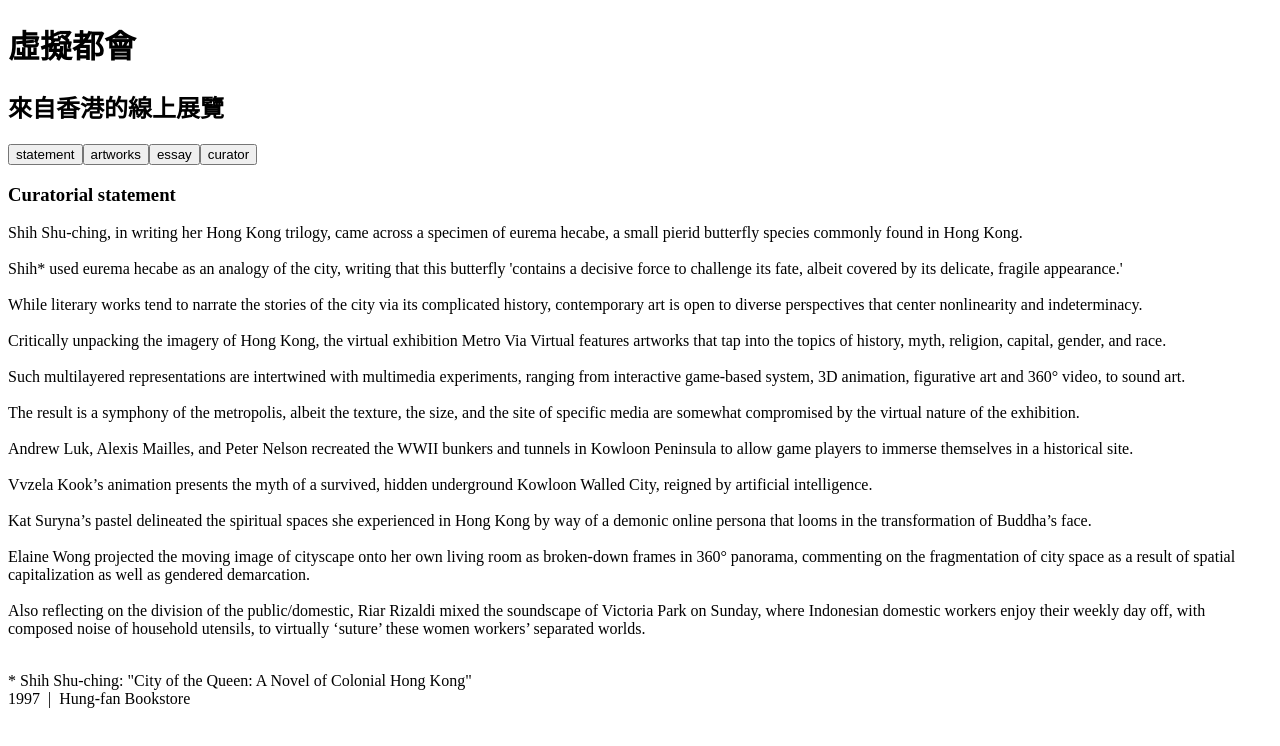
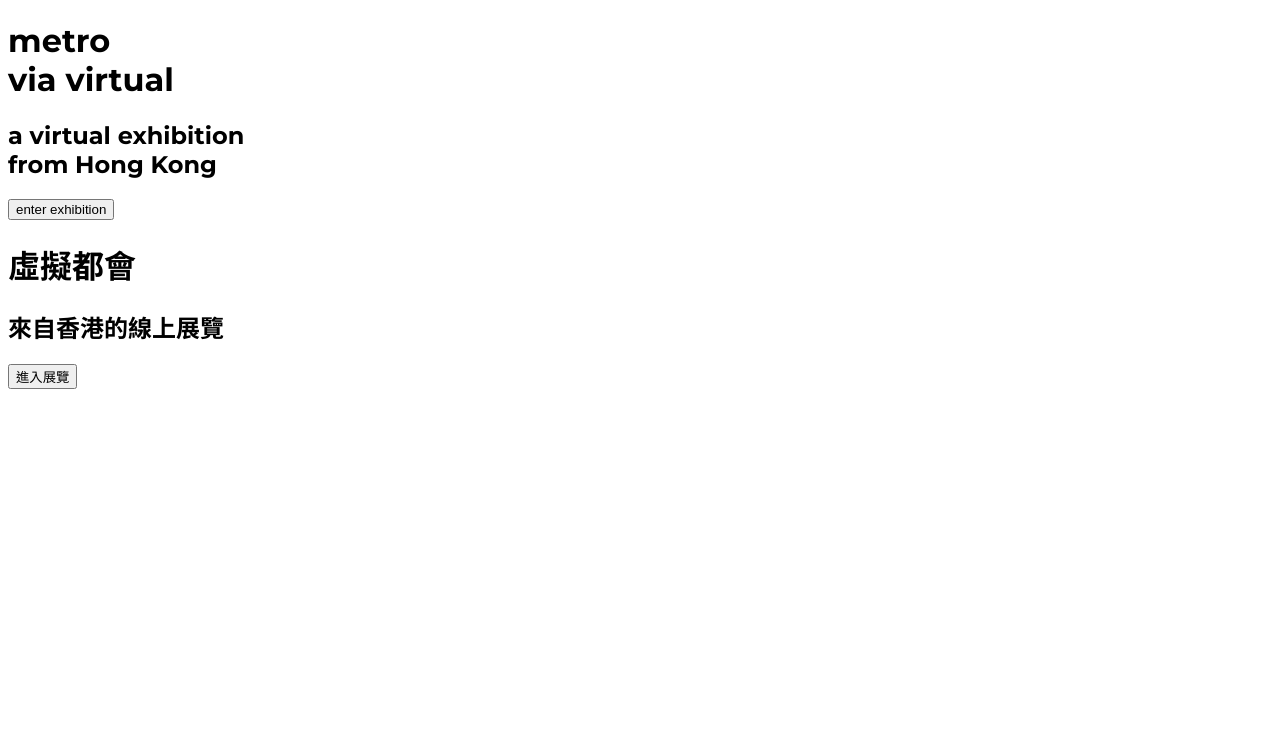
Before and after one commit to martontokes/metro-via-virtual, a Next.js app: page / in a window 1280 px wide. Shown: the top 746 px of the page. Built offline with nearby package versions, Linux system fonts and the light colour scheme.

Commit message:
cleaning

```diff
--- a/App.js
+++ b/App.js
@@ -3,6 +3,7 @@ import React, { useEffect, useState, useMemo } from "react"
 import Menu from "components/Menu"
 import Header from "components/Header"
 import Content from "components/Content"
+import WelcomeScreen from "components/WelcomeScreen"
 
 import detectLanguage from "/modules/detect-language.mjs"
 
@@ -11,16 +12,16 @@ export default function App() {
   const [language, setLanguage] = useState('');
   const [exhibition, setExhibition] = useState('');
   const [artworks, setArtworks] = useState('');
-  const [userHasEntered, enterUser] = useState('');
+  const [isWelcomeScreenOn, setWelcomeScreen] = useState(true);
   const [loadingProgress, setLoadingProgress] = useState(0);
 
-  const site = { language, setLanguage, exhibition, setExhibition, artworks, setArtworks, enterUser, loadingProgress, setLoadingProgress };
+  const site = { language, setLanguage, exhibition, setExhibition, artworks, setArtworks, setWelcomeScreen, loadingProgress, setLoadingProgress };
 
     return (
 
       <>
 
-        { userHasEntered ? <WelcomeScreen site={site} /> :
+        { isWelcomeScreenOn ? <WelcomeScreen site={site} /> :
 
         <>
         <Header site={site} />
@@ -35,10 +36,3 @@ export default function App() {
     )
 
 }
-
-export async function getServerSideProps() {
-
-  const userLanguage = req ? req.headers['accept-language'] : navigator.language || navigator.userLanguage;
-  console.log(userLanguage);
-  return { userLanguage };
-}
--- a/src/components/Content.js
+++ b/src/components/Content.js
@@ -9,14 +9,21 @@ import 'swiper/css';
 import 'swiper/css/pagination';
 import 'swiper/css/scrollbar';
 
-import Statement from "./content/English/Statement";
-import Essay from "./content/English/Essay";
-import Curator from "./content/English/Curator";
-import Domestik from "./content/English/Artworks/Domestik";
-import Illumination from "./content/English/Artworks/Illumination";
-import Confidential from "./content/English/Artworks/Confidential";
-import Autosave from "./content/English/Artworks/Autosave";
-import Butterflies from "./content/English/Artworks/Butterflies";
+import Statement from "/src/components/content/English/Statement";
+import Essay from "/src/components/content/English/Essay";
+import Curator from "/src/components/content/English/Curator";
+import Domestik from "/src/components/content/English/Artworks/Domestik";
+import Illumination from "/src/components/content/English/Artworks/Illumination";
+import Confidential from "/src/components/content/English/Artworks/Confidential";
+import Autosave from "/src/components/content/English/Artworks/Autosave";
+import Butterflies from "/src/components/content/English/Artworks/Butterflies";
+import StatementZh from "/src/components/content/Chinese/StatementZh";
+import CuratorZh from "/src/components/content/Chinese/CuratorZh";
+import DomestikZh from "/src/components/content/Chinese/Artworks/DomestikZh";
+import IlluminationZh from "/src/components/content/Chinese/Artworks/IlluminationZh";
+import ConfidentialZh from "/src/components/content/Chinese/Artworks/ConfidentialZh";
+import AutosaveZh from "/src/components/content/Chinese/Artworks/AutosaveZh";
+import ButterfliesZh from "/src/components/content/Chinese/Artworks/ButterfliesZh";
 
 export default function Content({ site }) {
 
@@ -37,25 +44,21 @@ export default function Content({ site }) {
         onInit={(swiper) => {site.setExhibition(swiper);}}
         onSlideChange={(swiper) => {site.setExhibition(swiper);}}>
 
-          <SwiperSlide><Statement /></SwiperSlide>
+              {(site.language == "english") ? <Statement /> : <StatementZh /> }
           <SwiperSlide>
 
             <Swiper {...artworksSwiperConfig}
             onInit={(swiper) => {site.setArtworks(swiper);}}
             onSlideChange={(swiper) => {site.setArtworks(swiper);}}>
 
-              <SwiperSlide><Domestik incrementLoad={incrementLoad} /></SwiperSlide>
-              <SwiperSlide><Illumination incrementLoad={incrementLoad} /></SwiperSlide>
-              <SwiperSlide><Confidential incrementLoad={incrementLoad} /></SwiperSlide>
-              <SwiperSlide><Autosave incrementLoad={incrementLoad} /></SwiperSlide>
-              <SwiperSlide><Butterflies /></SwiperSlide>
+              {(site.language == "english") ? <EnglishArtworks incrementLoad={incrementLoad} /> : <ChineseArtworks incrementLoad={incrementLoad} /> }
 
             </Swiper>
 
           </SwiperSlide>
 
-          <SwiperSlide><Essay /></SwiperSlide>
-          <SwiperSlide><Curator /></SwiperSlide>
+          {(site.language == "english") ? <Essay /> : null }
+          {(site.language == "english") ? <Curator /> : <CuratorZh /> }
 
         </Swiper>
 
@@ -64,3 +67,35 @@ export default function Content({ site }) {
     );
 
 }
+
+function EnglishArtworks({incrementLoad}) {
+
+  return (
+
+    <>
+    <SwiperSlide><Domestik incrementLoad={incrementLoad} /></SwiperSlide>
+    <SwiperSlide><Illumination incrementLoad={incrementLoad} /></SwiperSlide>
+    <SwiperSlide><Confidential incrementLoad={incrementLoad} /></SwiperSlide>
+    <SwiperSlide><Autosave incrementLoad={incrementLoad} /></SwiperSlide>
+    <SwiperSlide><Butterflies /></SwiperSlide>
+    </>
+
+  )
+
+}
+
+function ChineseArtworks({incrementLoad}) {
+
+  return (
+
+    <>
+    <SwiperSlide><DomestikZh incrementLoad={incrementLoad} /></SwiperSlide>
+    <SwiperSlide><IlluminationZh incrementLoad={incrementLoad} /></SwiperSlide>
+    <SwiperSlide><ConfidentialZh incrementLoad={incrementLoad} /></SwiperSlide>
+    <SwiperSlide><AutosaveZh incrementLoad={incrementLoad} /></SwiperSlide>
+    <SwiperSlide><ButterfliesZh /></SwiperSlide>
+    </>
+
+  )
+
+}
--- a/src/components/Menu.js
+++ b/src/components/Menu.js
@@ -4,10 +4,10 @@ export default function Menu({site}) {
 
     <>
       <div id="mainMenu">
-        <button onClick={() => statementButtonClickHandler(exhibitionSwiper, artworksSwiper)} className="menubutton activeButton">statement</button>
-        <button onClick={() => artworksButtonClickHandler(exhibitionSwiper, artworksSwiper)} className="menubutton">artworks</button>
-        <button onClick={() => essayButtonClickHandler(exhibitionSwiper, artworksSwiper)} className="menubutton">essay</button>
-        <button onClick={() => curatorButtonClickHandler(exhibitionSwiper, artworksSwiper)} className="menubutton">curator</button>
+        <button onClick={() => statementButtonClickHandler(site.exhibition, site.artwork)} className="menubutton activeButton">statement</button>
+        <button onClick={() => artworksButtonClickHandler(site.exhibition, site.artwork)} className="menubutton">artworks</button>
+        <button onClick={() => essayButtonClickHandler(site.exhibition, site.artwork)} className="menubutton">essay</button>
+        <button onClick={() => curatorButtonClickHandler(site.exhibition, site.artwork)} className="menubutton">curator</button>
       </div>
     </>
 
--- /dev/null
+++ b/src/components/content/Chinese/CuratorZh.js
@@ -0,0 +1,13 @@
+export default function CuratorZh() {
+
+    return (
+        <>
+            <h3>關於策展人</h3>
+            <p>
+            曾泓是一位學者和策展人，她的研究興趣在於香港和中國大陸的視覺文化和創意產業，尤其關注當代藝術和電影。她的策展項目通過探索多種藝術媒介的表現機制，來探討當代政治、社會和生態的迫切議題。她的論文發表於《女性主義媒體研究》、《連續體：媒體與文化研究期刊》、《視覺藝術實踐期刊》和《亞洲電影》等期刊，目前正在撰寫她的第一本專著《女性藝術家重塑香港空間政治》（與阿姆斯特丹大學出版社簽約）。她曾策劃過的展覽有「非場所」和「那地方」（光影作坊，香港，2021）、「粗劣影像中的香港」（伊萊當代藝術中心，美國，2020）和「風起雲湧—藝術、科學與極端天氣」（大館—文化遺產及藝術中心，香港，2019）。她獲得2020年度雅禮協會藝術獎助金，曾為2015年度哥倫比亞大學藝術學院訪問學者。
+            <br /><br />
+            </p>
+            </>
+    )
+
+}
--- a/src/components/content/English/Statement.js
+++ b/src/components/content/English/Statement.js
@@ -1,4 +1,4 @@
-export default function Statement() {
+export default function Statement({site}) {
 
     return (
 
```
Also changed, not shown: modules/content.mjs (added).
